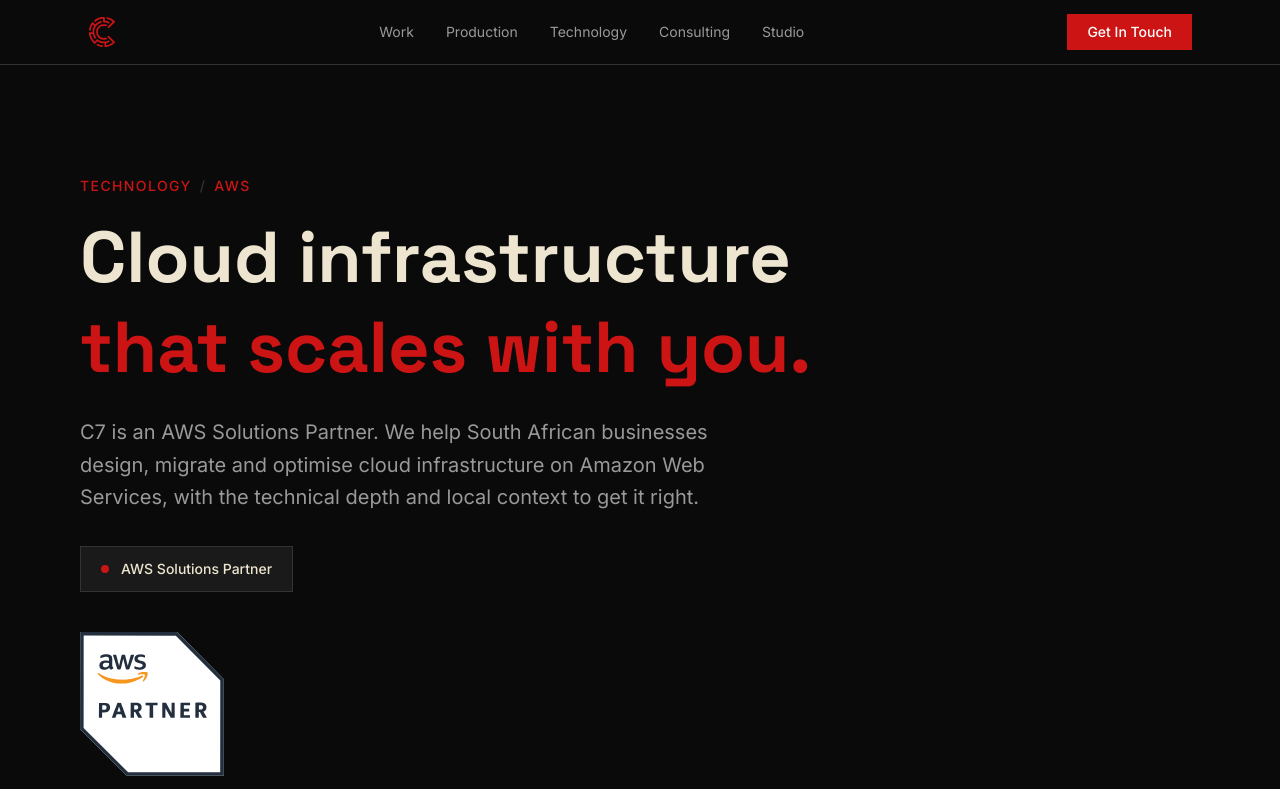
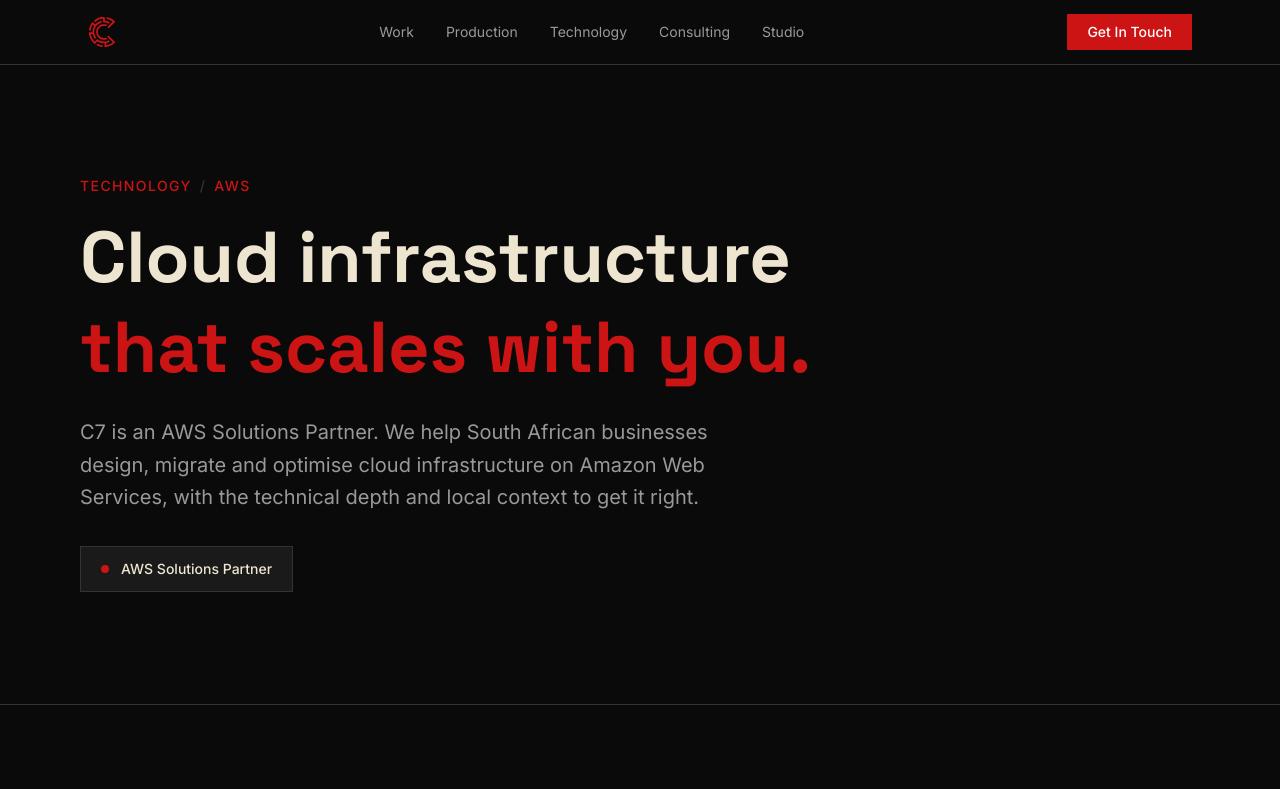
Before and after one commit to 0xSomila/catalyst7-website, a Next.js app: page /technology/aws in a window 1280 px wide. Shown: the top 789 px of the page. Built offline with nearby package versions, Linux system fonts and the light colour scheme.

Commit message:
Revert "Technology/AWS: add partner badge to hero section"
This reverts commit fd78087e1240bfe66e405ff9b1da88d2d06ee167.

```diff
--- a/app/technology/aws/page.tsx
+++ b/app/technology/aws/page.tsx
@@ -29,14 +29,11 @@
             design, migrate and optimise cloud infrastructure on Amazon Web
             Services, with the technical depth and local context to get it right.
           </p>
-          <div className="inline-flex items-center gap-3 border border-[#333333] px-5 py-3 bg-[#1A1A1A] mb-10">
+          <div className="inline-flex items-center gap-3 border border-[#333333] px-5 py-3 bg-[#1A1A1A]">
             <div className="w-2 h-2 rounded-full bg-[#CC1414]" />
             <span className="text-sm text-[#EDE5D0] font-medium">
               AWS Solutions Partner
             </span>
-          </div>
-          <div>
-            <img src="/aws-partner-badge.svg" alt="AWS Solutions Partner" className="w-36 h-auto" />
           </div>
         </div>
       </section>
```
